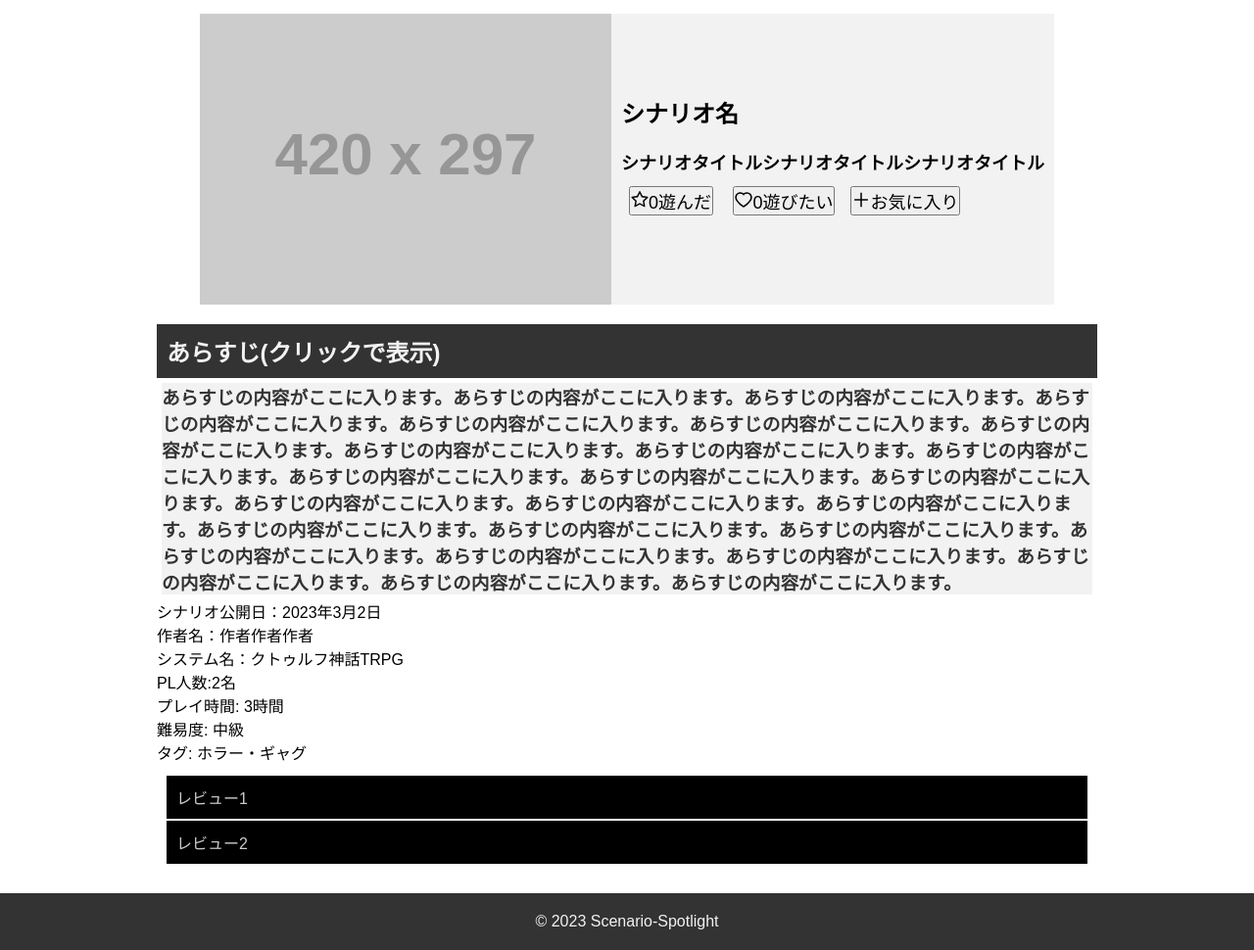
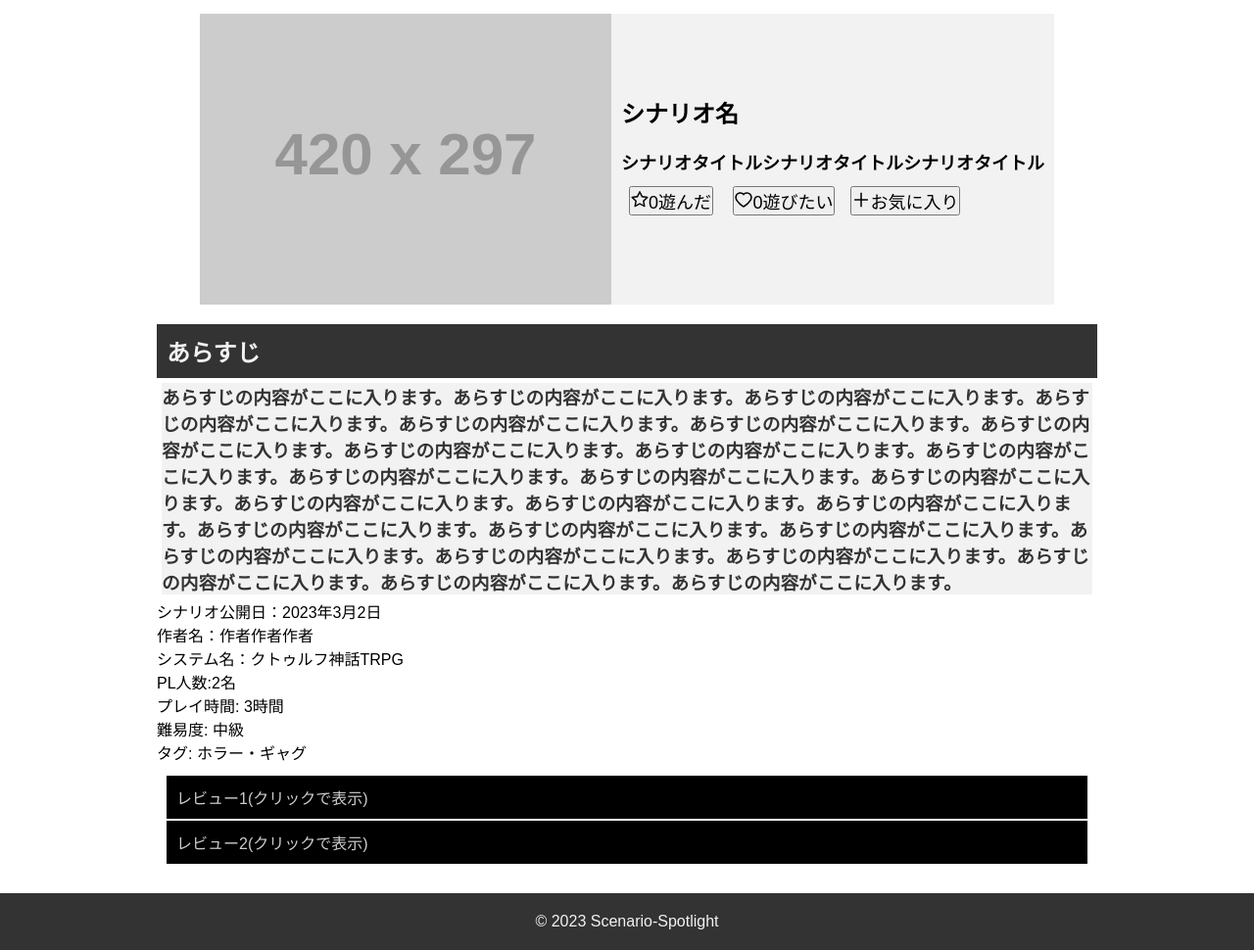
Before and after one commit to conpota03/Scenario-Spotlight, a plain HTML site: page Reviews.html in a window 1280 px wide. Shown: the part 78-1048 px from the top of the page at 98% size. Drawn offline with Linux system fonts and the light colour scheme; placeholder pictures from the web are drawn by us.

Commit message:
fix　(クリックで表示)

```diff
--- a/Reviews.html
+++ b/Reviews.html
@@ -66,7 +66,7 @@
 	</div>
 	<main>
 		<div class="Synopsis">
-			<h2>あらすじ(クリックで表示)</h2>
+			<h2>あらすじ</h2>
 			<h3>
 				あらすじの内容がここに入ります。あらすじの内容がここに入ります。あらすじの内容がここに入ります。あらすじの内容がここに入ります。あらすじの内容がここに入ります。あらすじの内容がここに入ります。あらすじの内容がここに入ります。あらすじの内容がここに入ります。あらすじの内容がここに入ります。あらすじの内容がここに入ります。あらすじの内容がここに入ります。あらすじの内容がここに入ります。あらすじの内容がここに入ります。あらすじの内容がここに入ります。あらすじの内容がここに入ります。あらすじの内容がここに入ります。あらすじの内容がここに入ります。あらすじの内容がここに入ります。あらすじの内容がここに入ります。あらすじの内容がここに入ります。あらすじの内容がここに入ります。あらすじの内容がここに入ります。あらすじの内容がここに入ります。あらすじの内容がここに入ります。あらすじの内容がここに入ります。
 			</h3>
@@ -89,9 +89,9 @@
 		</div>
 
 		<div class="accordion" id="js-accordion">
-			<p class="accordion-trigger">レビュー1</p>
+			<p class="accordion-trigger">レビュー1(クリックで表示)</p>
 			<p class="accordion-contents">レビューレビューレビューレビューレビューレビューレビューレビューレビューレビューレビューレビューレビュー</p>
-			<p class="accordion-trigger">レビュー2</p>
+			<p class="accordion-trigger">レビュー2(クリックで表示)</p>
 			<p class="accordion-contents">
 				レビューレビューレビューレビューレビューレビューレビューレビューレビューレビューレビューレビューレビューレビューレビューレビューレビューレビューレビューレビューレビューレビューレビューレビューレビューレビューレビューレビューレビューレビューレビューレビューレビューレビューレビューレビューレビューレビューレビュー
 			ーレビューレビューレビューレビューレビューレビューレビューレビューーレビューレビューレビューレビューレビューレビューレビューレビューーレビューレビューレビューレビューレビューレビューレビューレビューレビューレビューレビューレビューレビューレビューレビューレビューレビューレビューレビューレビューレビューレビューレビューレビューレビューレビューレビューレビューレビューレビューレビューレビューレビューレビューレビューレビューレビューレビューレビューレビューレビューレビューレビューレビューレビューレビューレビュー
```
